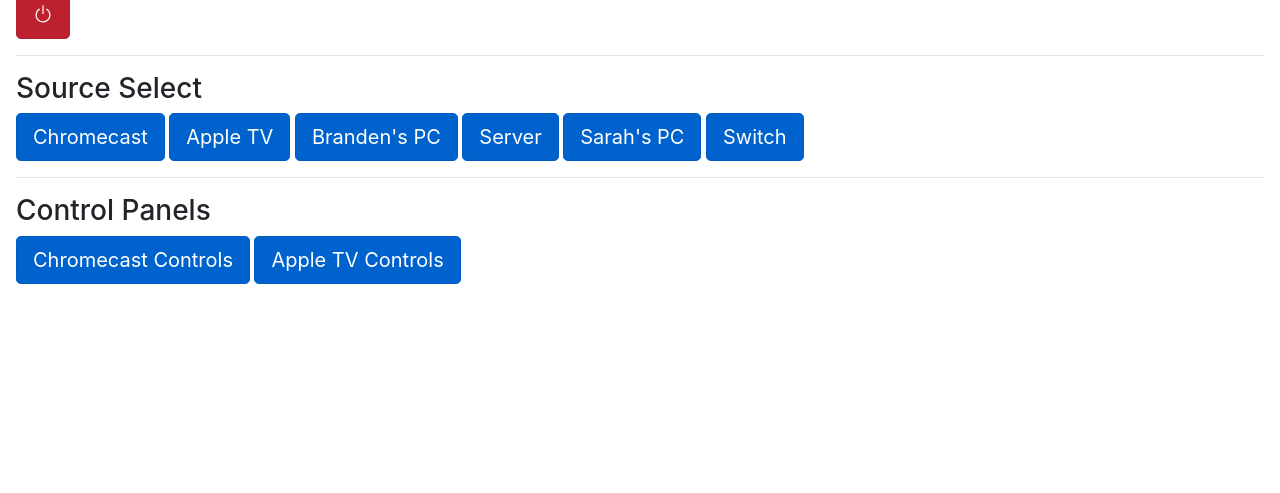
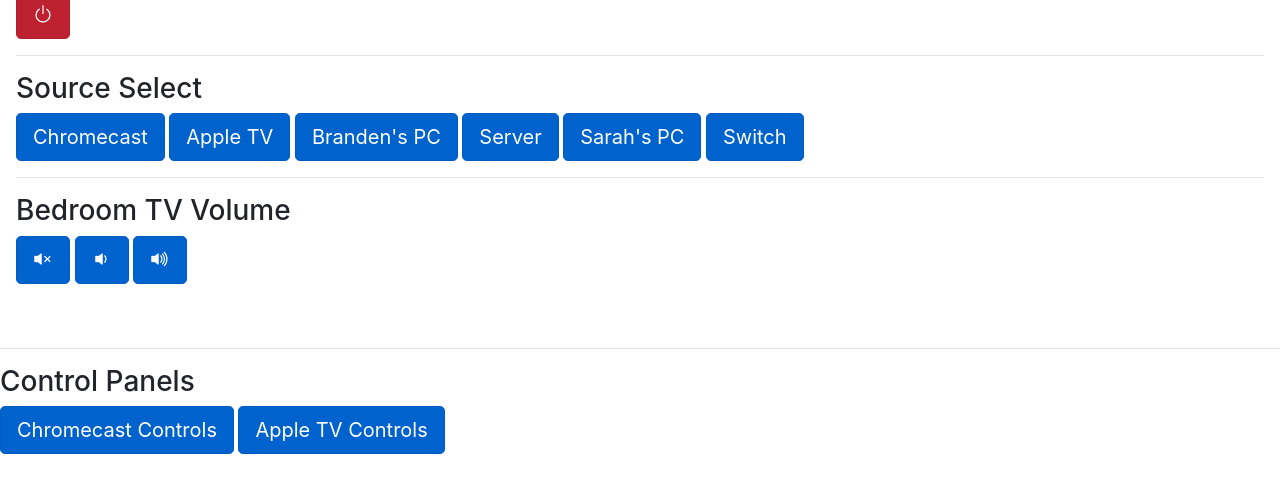
Before and after one commit to BrandenEsses/crestron-remote, a Flask app: page /bedroom in a window 1280 px wide. Shown: the part 204-697 px from the top of the page. Run offline with Flask 3, Linux system fonts and the light colour scheme; parts of the project's set-up code (start-up, migrations or seed data) failed here and were passed over; some libraries are stand-ins or nearby versions.

Commit message:
Testing Samsung TV IP control from Python

```diff
--- a/app.py
+++ b/app.py
@@ -1,15 +1,15 @@
 from flask import Flask, render_template, request
 import cipclient,time,os
-from config import CONTROL_PROCESSOR_HOST, LIVING_ROOM_PANEL_IPID, BEDROOM_PANEL_IPID, JOIN_DICT, CHROMECAST_IP, CHROMECAST_ADB_PORT, ADB_KEY_PATH
+from config import *
 from adb_shell.adb_device import AdbDeviceTcp
 from adb_shell.auth.sign_pythonrsa import PythonRSASigner
 from adb_shell.auth.keygen import keygen
+from samsungtvws import SamsungTVWS
 
 app = Flask(__name__, template_folder='templates')
 
 with app.app_context():
-    global living_room_cip
-    global device
+    global living_room_cip, device, tv
     if not os.path.isfile(ADB_KEY_PATH):
         keygen(ADB_KEY_PATH)
     living_room_cip = cipclient.CIPSocketClient(CONTROL_PROCESSOR_HOST, LIVING_ROOM_PANEL_IPID)
@@ -22,6 +22,12 @@ with app.app_context():
     signer = PythonRSASigner(pub, priv)
     device = AdbDeviceTcp(CHROMECAST_IP, CHROMECAST_ADB_PORT, default_transport_timeout_s=9.)
     device.connect(rsa_keys=[signer], auth_timeout_s=0.1)
+    # tv = SamsungTVWS(BEDROOM_TV_IP)
+    if not os.path.isfile(BEDROOM_TV_TOKEN_FILE_PATH):
+        with open(BEDROOM_TV_TOKEN_FILE_PATH, 'w') as fp:
+            pass
+    tv = SamsungTVWS(host=BEDROOM_TV_IP, port=BEDROOM_TV_PORT, token_file=BEDROOM_TV_TOKEN_FILE_PATH)
+    tv.shortcuts().volume_down()
 
 @app.route('/')
 def index():
@@ -56,6 +62,23 @@ def living_room_join_handler():
 @app.route('/bedroom_join_handler', methods = ['POST'])
 def bedroom_join_handler():
     button_data = request.args.get("button")
+    if 'bedroom_tv' in button_data:
+        if 'vol_up' in button_data:
+            tv.shortcuts().volume_up()
+        if 'vol_down' in button_data:
+            tv.shortcuts().volume_down()
+        if 'vol_mute' in button_data:
+            tv.shortcuts().mute()
+        if 'up' in button_data:
+            tv.shortcuts().up()
+        if 'down' in button_data:
+            tv.shortcuts().down()
+        if 'left' in button_data:
+            tv.shortcuts().left()
+        if 'right' in button_data:
+            tv.shortcuts().right()
+        if 'select' in button_data:
+            tv.shortcuts().enter()
     button_join = JOIN_DICT[button_data]
     living_room_cip.pulse(button_join)
     return ("nothing")
--- a/config.py
+++ b/config.py
@@ -4,6 +4,9 @@ ADB_KEY_PATH = ''
 CHROMECAST_ADB_PORT = 0
 LIVING_ROOM_PANEL_IPID = 0x00
 BEDROOM_PANEL_IPID = 0x00
+BEDROOM_TV_IP = ''
+BEDROOM_TV_PORT = 0
+BEDROOM_TV_TOKEN_FILE_PATH = ''
 JOIN_DICT = {
     'sample_join_name' : 0,
 }
--- a/requirements.txt
+++ b/requirements.txt
@@ -1,3 +1,4 @@
 flask
 python-cipclient
 adb-shell
+samsungtvws
--- a/templates/rooms/bedroom.html
+++ b/templates/rooms/bedroom.html
@@ -17,6 +17,19 @@
   <button class='btn btn-primary btn-lg active' id='bedroom_sarah_pc_source_select' onClick="reply_click(this.id)">Sarah's PC</button>
   <button class='btn btn-primary btn-lg active' id='bedroom_switch_source_select' onClick="reply_click(this.id)">Switch</button>
   <hr />
+  <h3>Bedroom TV Volume</h3>
+  <button class='btn btn-primary btn-lg active' id='bedroom_tv_vol_mute' onClick="reply_click(this.id)">
+    <i class="bi bi-volume-mute-fill"></i>
+  </button>
+  <button class='btn btn-primary btn-lg active' id='bedroom_tv_vol_down' onClick="reply_click(this.id)">
+    <i class="bi bi-volume-down-fill"></i>
+  </button>
+  <button class='btn btn-primary btn-lg active' id='bedroom_tv_vol_up' onClick="reply_click(this.id)">
+    <i class="bi bi-volume-up-fill"></i>
+  </button>
+  <br>
+</div>
+<hr/>
   <h3>Control Panels</h3>
   <button type="button" class="btn btn-primary btn-lg active" data-toggle="modal" data-target="#chromecastModal"> Chromecast Controls </button>
   <div class="modal fade" id="chromecastModal" tabindex="-1" role="dialog" aria-labelledby="chromecastModalLabel" aria-hidden="true">
@@ -29,42 +42,42 @@
           </button>
         </div>
         <div class="modal-body text-center">
-          <button class='btn btn-primary btn-lg active' id='bedroom_chromecast_play_pause' onClick="reply_click(this.id)">
+          <button class='btn btn-primary btn-lg active' id='bedroom_tv_play_pause' onClick="reply_click(this.id)">
             <i class="bi bi-play-fill"></i>
             <i class="bi bi-pause-fill"></i>
           </button>
-          <button class='btn btn-primary btn-lg active' id='bedroom_chromecast_stop' onClick="reply_click(this.id)">
+          <button class='btn btn-primary btn-lg active' id='bedroom_tv_stop' onClick="reply_click(this.id)">
             <i class="bi bi-stop-fill"></i>
           </button>
           <br>
           <hr/>
-          <button class='btn btn-primary btn-lg active' id='bedroom_chromecast_up' onClick="reply_click(this.id)">
+          <button class='btn btn-primary btn-lg active' id='bedroom_tv_up' onClick="reply_click(this.id)">
             <i class="bi bi-arrow-up"></i>
           </button>
           <br>
-          <button class='btn btn-primary btn-lg active' id='bedroom_chromecast_left' onClick="reply_click(this.id)">
+          <button class='btn btn-primary btn-lg active' id='bedroom_tv_left' onClick="reply_click(this.id)">
             <i class="bi bi-arrow-left"></i>
           </button>
-          <button class='btn btn-primary btn-lg active' id='bedroom_chromecast_select' onClick="reply_click(this.id)">
+          <button class='btn btn-primary btn-lg active' id='bedroom_tv_select' onClick="reply_click(this.id)">
             <i class="bi bi-record-fill"></i>
           </button>
-          <button class='btn btn-primary btn-lg active' id='bedroom_chromecast_right' onClick="reply_click(this.id)">
+          <button class='btn btn-primary btn-lg active' id='bedroom_tv_right' onClick="reply_click(this.id)">
             <i class="bi bi-arrow-right"></i>
           </button>
           <br>
-          <button class='btn btn-primary btn-lg active' id='bedroom_chromecast_down' onClick="reply_click(this.id)">
+          <button class='btn btn-primary btn-lg active' id='bedroom_tv_down' onClick="reply_click(this.id)">
             <i class="bi bi-arrow-down"></i>
           </button>
           <br>
           <hr/>
-          <h6>Chromecast Volume</h6>
-          <button class='btn btn-primary btn-lg active' id='bedroom_vol_mute' onClick="reply_click(this.id)">
+          <h6>Bedroom TV Volume</h6>
+          <button class='btn btn-primary btn-lg active' onClick="reply_click('bedroom_tv_vol_mute' )">
             <i class="bi bi-volume-mute-fill"></i>
           </button>
-          <button class='btn btn-primary btn-lg active' id='bedroom_vol_down' onClick="reply_click(this.id)">
+          <button class='btn btn-primary btn-lg active' onClick="reply_click('bedroom_tv_vol_down')">
             <i class="bi bi-volume-down-fill"></i>
           </button>
-          <button class='btn btn-primary btn-lg active' id='bedroom_vol_up' onClick="reply_click(this.id)">
+          <button class='btn btn-primary btn-lg active' onClick="reply_click('bedroom_tv_vol_up')">
             <i class="bi bi-volume-up-fill"></i>
           </button>
           <br>
```
